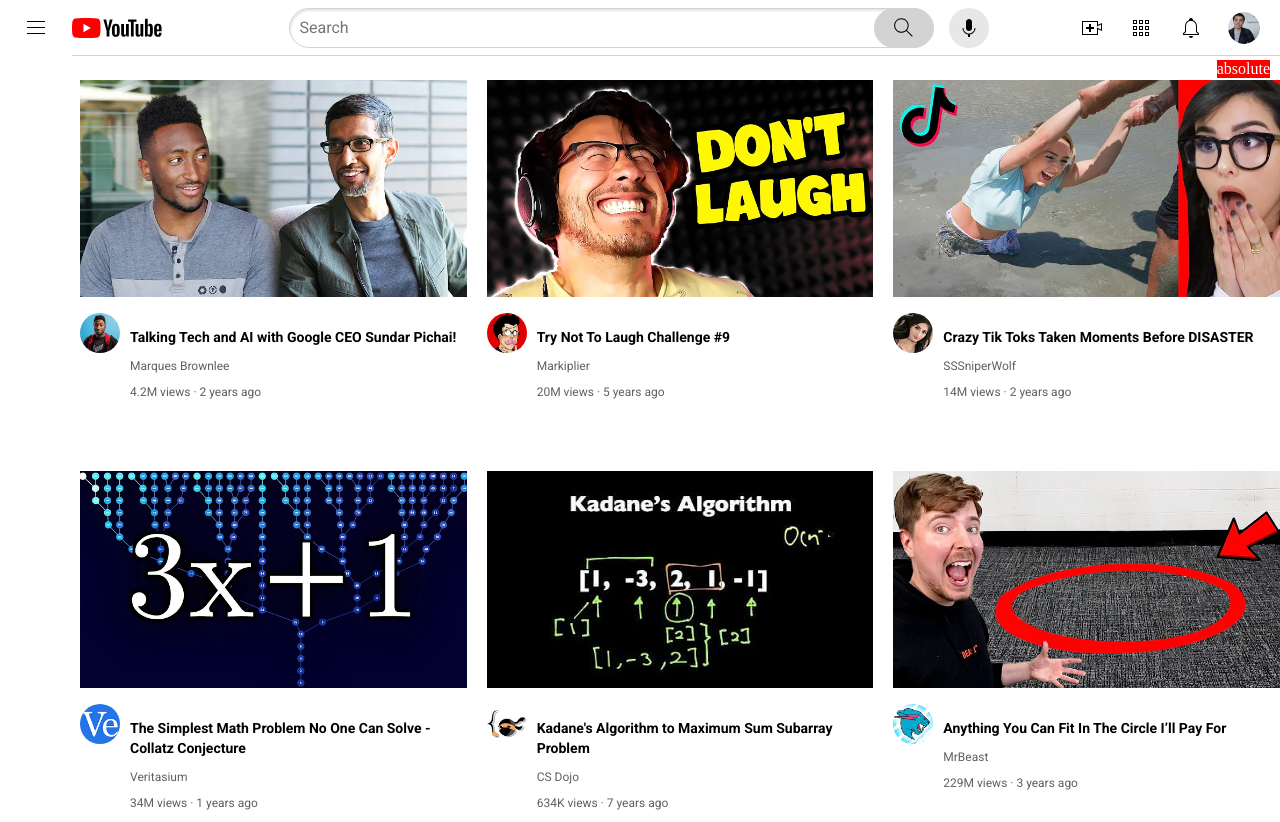
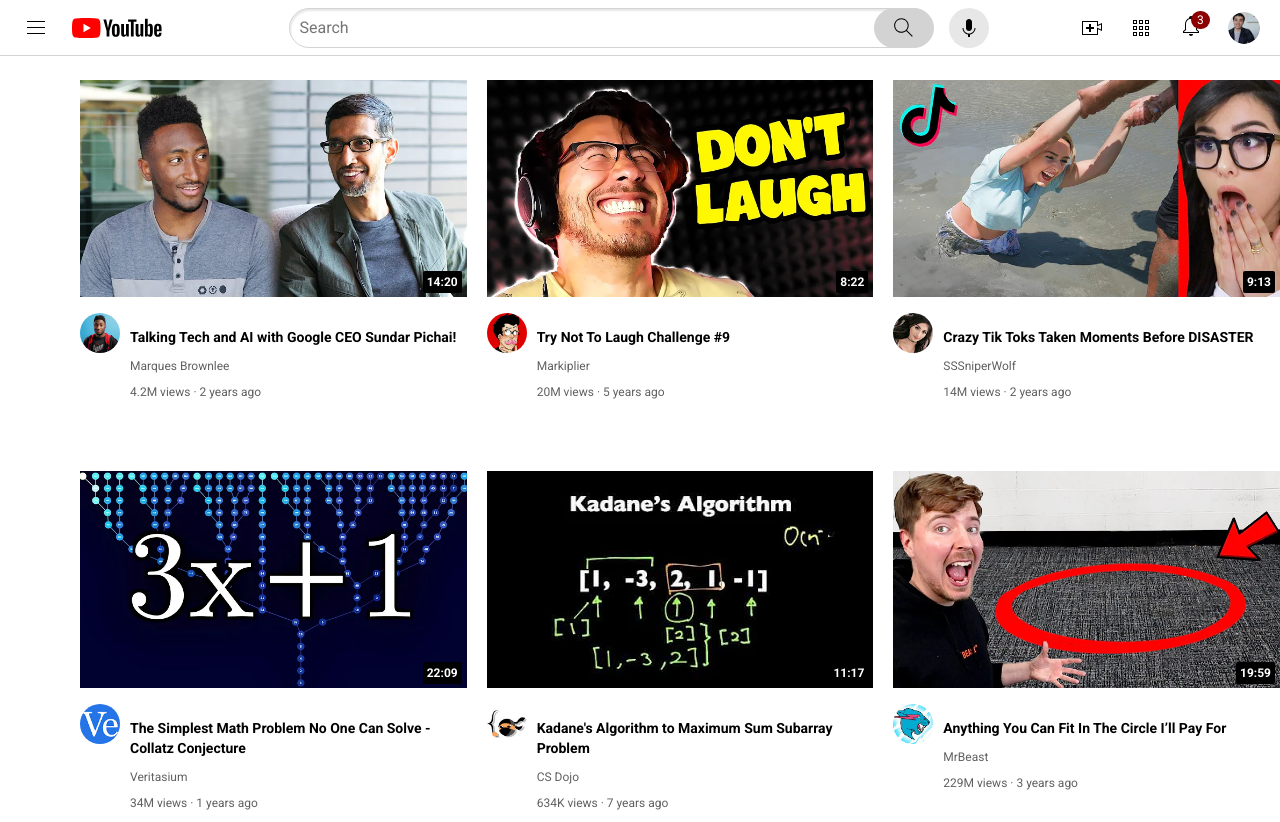
Before and after one commit to dogu-bolut/JavaScript-Basics, a plain HTML site: page SuperSimpleDevHTML/15-youtube.html in a window 1280 px wide. Drawn offline with Linux system fonts and the light colour scheme.

Commit message:
15 Absolute and Relative

```diff
--- a/SuperSimpleDevHTML/14-youtube.html
+++ b/SuperSimpleDevHTML/15-youtube.html
@@ -33,7 +33,10 @@
     <div class="right-section">
       <img class="upload-icon" src="icons/upload.svg">
       <img class="youtube-apps-icon" src="icons/youtube-apps.svg">
-      <img class="notifications-icon" src="icons/notifications.svg">
+      <div class="notifications-icon-container">
+        <img class="notifications-icon" src="icons/notifications.svg">
+        <div class="notifications-count">3</div>
+      </div>
       <img class="current-user-picture" src="channel/my-channel.jpeg">
     </div>
   </div>
@@ -42,18 +45,11 @@
 
   </div>
 
-  <div style="
-    position: absolute;
-    background-color: red;
-    color: white;
-    right: 10px;
-    top: 60px;
-  ">absolute</div>
-
   <div class="video-grid">
     <div class="video-preview">
       <div class="thumbnail-row">
         <img class="thumbnail" src="thumbnails/thumbnail-1.webp">
+        <div class="video-time">14:20</div>
       </div>
       <div class="video-info-grid">
         <div class="channel-picture">
@@ -75,6 +71,7 @@
     <div class="video-preview">
       <div class="thumbnail-row">
         <img class="thumbnail" src="thumbnails/thumbnail-2.webp">
+        <div class="video-time">8:22</div>
       </div>
       <div class="video-info-grid">
         <div class="channel-picture">
@@ -96,6 +93,7 @@
     <div class="video-preview">
       <div class="thumbnail-row">
         <img class="thumbnail" src="thumbnails/thumbnail-3.webp">
+        <div class="video-time">9:13</div>
       </div>
       <div class="video-info-grid">
         <div class="channel-picture">
@@ -117,6 +115,7 @@
     <div class="video-preview">
       <div class="thumbnail-row">
         <img class="thumbnail" src="thumbnails/thumbnail-4.webp">
+        <div class="video-time">22:09</div>
       </div>
       <div class="video-info-grid">
         <div class="channel-picture">
@@ -138,6 +137,7 @@
     <div class="video-preview">
       <div class="thumbnail-row">
         <img class="thumbnail" src="thumbnails/thumbnail-5.webp">
+        <div class="video-time">11:17</div>
       </div>
       <div class="video-info-grid">
         <div class="channel-picture">
@@ -159,6 +159,7 @@
     <div class="video-preview">
       <div class="thumbnail-row">
         <img class="thumbnail" src="thumbnails/thumbnail-6.webp">
+        <div class="video-time">19:59</div>
       </div>
       <div class="video-info-grid">
         <div class="channel-picture">
--- a/SuperSimpleDevHTML/styles/header.css
+++ b/SuperSimpleDevHTML/styles/header.css
@@ -8,6 +8,8 @@
   top: 0;
   left: 0;
   right: 0;
+  z-index: 100;
+
   background-color: white;
   border-bottom-width: 1px;
   border-bottom-style: solid;
@@ -111,6 +113,22 @@
   height: 24px;
 }
 
+.notifications-icon-container {
+  position: relative;
+}
+
+.notifications-count {
+  position: absolute;
+  top: -3px;
+  right: -7px;
+  background-color: darkred;
+  color: white;
+  font-family: Roboto, Arial;
+  font-size: 12px;
+  padding: 2px 6px;
+  border-radius: 10px;
+}
+
 .current-user-picture {
   height: 32px;
   border-radius: 16px;
--- a/SuperSimpleDevHTML/styles/video.css
+++ b/SuperSimpleDevHTML/styles/video.css
@@ -21,6 +21,7 @@
 
 .thumbnail-row {
   margin-bottom: 12px;
+  position: relative;
 }
 
 .video-author,
@@ -39,3 +40,16 @@
   column-gap: 20px;
   row-gap: 60px;
 }
+
+.video-time {
+  font-family: Roboto, Arial;
+  font-size: 12px;
+  font-weight: 700;
+  padding: 4px 4px;
+  border-radius: 2px;
+  background-color: black;
+  color: white;
+  position: absolute;
+  bottom: 8px;
+  right: 5px;
+}
```
